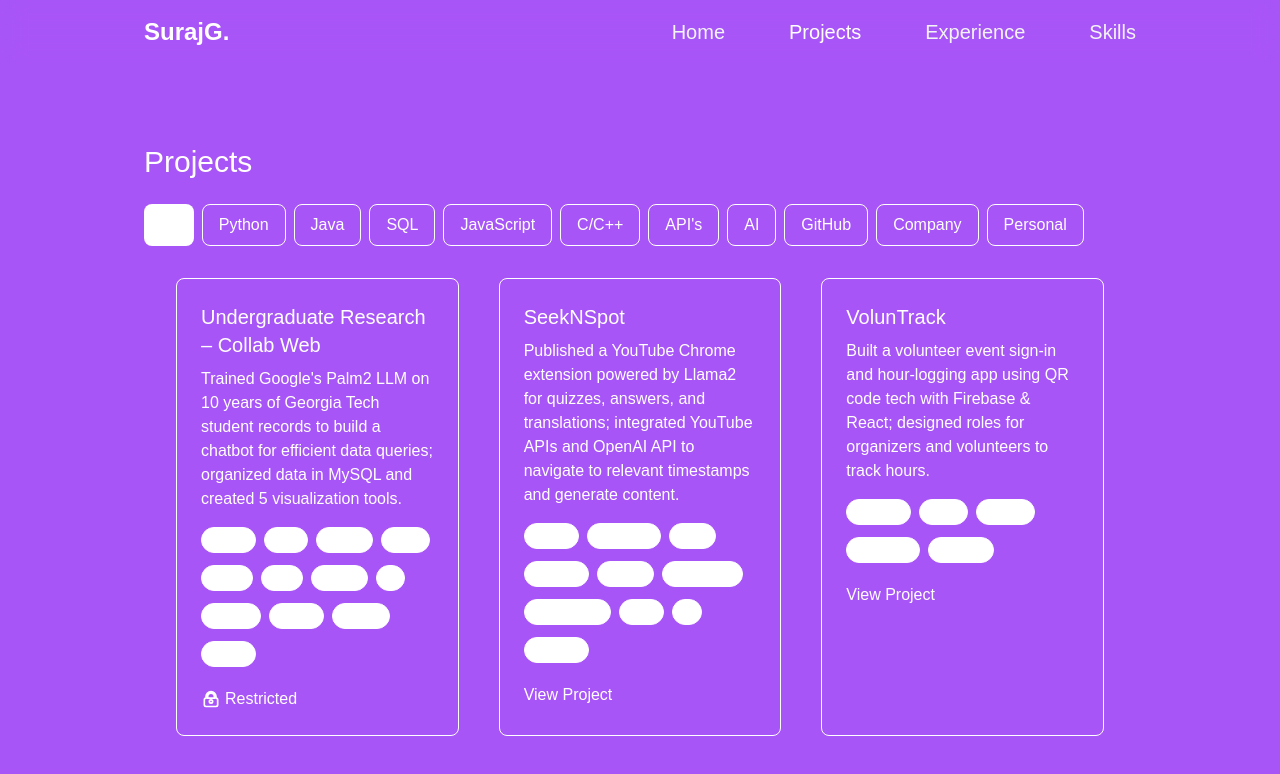
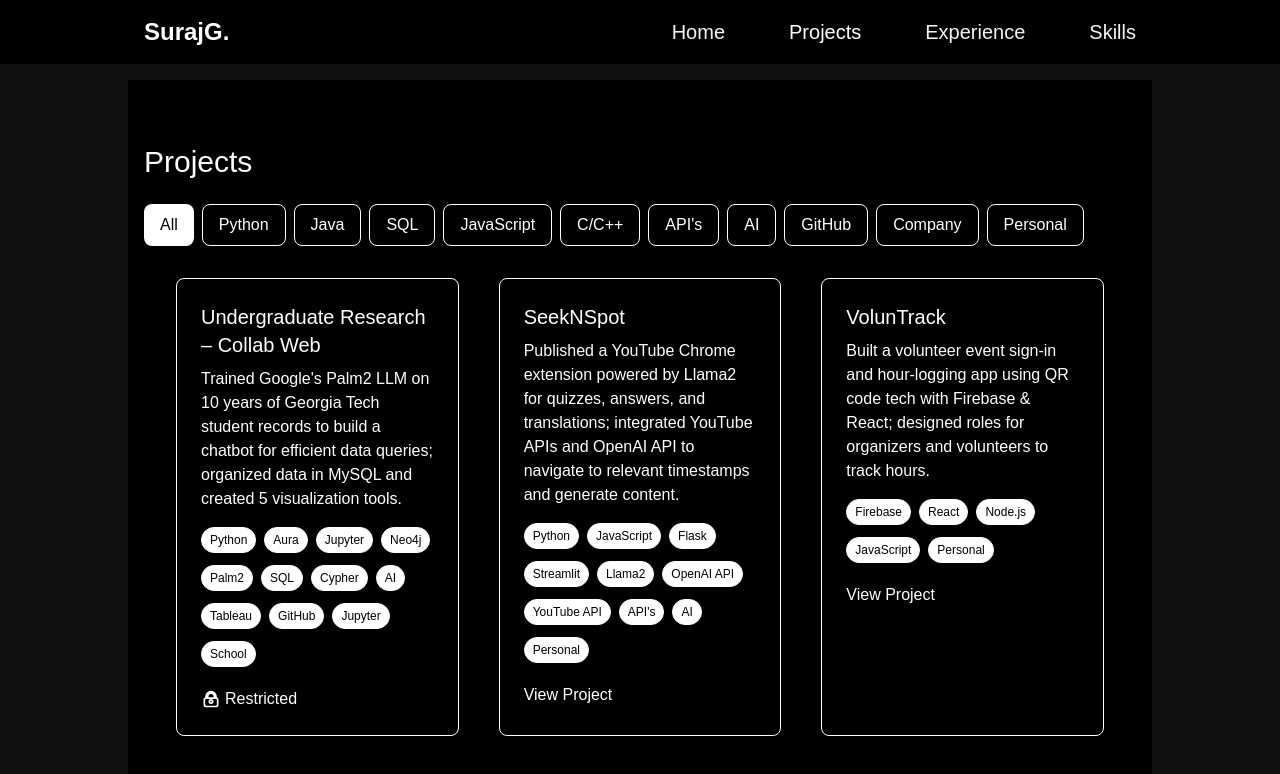
Before and after one commit to SurajGeddam/personal-portfolio, a Next.js app: page /projects in a window 1280 px wide. Shown: the top 774 px of the page. Built offline with nearby package versions, Linux system fonts and the light colour scheme.

Commit message:
Unify site with black background and white text for all sections and elements

```diff
--- a/components/ExperienceTimeline.tsx
+++ b/components/ExperienceTimeline.tsx
@@ -64,7 +64,7 @@ function formatTimelineDate(item: typeof timelineItems[number]) {
 export default function ExperienceTimeline() {
   let blockIdx = 0;
   return (
-    <section className="max-w-5xl mx-auto py-16 px-4 bg-primary text-white">
+    <section className="max-w-5xl mx-auto py-16 px-4 bg-black text-white">
       <h2 className="text-3xl font-heading text-center mb-12">Timeline</h2>
       <div className="relative">
         {/* vertical center line */}
@@ -79,7 +79,7 @@ export default function ExperienceTimeline() {
           {years.map((year) => (
             <>
               <div key={year} className="col-span-1 md:col-span-9 text-center mb-4 mt-8">
-                <span className="inline-block bg-white text-primary rounded-full px-4 py-1 text-lg font-heading shadow-soft">
+                <span className="inline-block bg-white text-black rounded-full px-4 py-1 text-lg font-heading shadow-soft">
                   {year}
                 </span>
               </div>
@@ -88,8 +88,8 @@ export default function ExperienceTimeline() {
                 const base = "col-span-1 md:col-span-4 p-4 md:p-6 rounded-lg";
                 const style =
                   item.type === "education"
-                    ? "border-2 border-white bg-primary"
-                    : "bg-primary shadow-soft border border-white";
+                    ? "border-2 border-white bg-black"
+                    : "bg-black shadow-soft border border-white";
                 return (
                   <motion.div
                     key={item.date + item.title}
--- a/components/Footer.tsx
+++ b/components/Footer.tsx
@@ -1,6 +1,6 @@
 export default function Footer() {
   return (
-    <footer className="bg-primary text-white py-8">
+    <footer className="bg-black text-white py-8">
       <div className="max-w-5xl mx-auto px-4 text-center space-y-4">
         <p className="font-body">
           📧 <a href="mailto:geddamsuraj@gmail.com" className="hover:text-white text-white">geddamsuraj@gmail.com</a>
--- a/components/Highlights.tsx
+++ b/components/Highlights.tsx
@@ -14,12 +14,12 @@ const stats = [
 
 export default function Highlights() {
   return (
-    <section className="max-w-5xl mx-auto py-16 px-4 bg-primary text-white">
+    <section className="max-w-5xl mx-auto py-16 px-4 bg-black text-white">
       <div className="grid grid-cols-1 sm:grid-cols-2 lg:grid-cols-4 gap-6">
         {stats.map(({ icon: Icon, label, value }, idx) => (
           <div
             key={label + idx}
-            className="bg-primary p-6 rounded-lg shadow-soft hover:scale-105 transition-transform border border-white"
+            className="bg-black p-6 rounded-lg shadow-soft hover:scale-105 transition-transform border border-white"
           >
             <Icon size={32} className="text-white" />
             <h3 className="text-2xl font-heading mt-4">{value}</h3>
--- a/components/Navbar.tsx
+++ b/components/Navbar.tsx
@@ -14,7 +14,7 @@ export default function Navbar() {
   const [menuOpen, setMenuOpen] = useState(false);
 
   return (
-    <nav className="fixed top-0 w-full backdrop-blur-md bg-primary shadow-soft z-50">
+    <nav className="fixed top-0 w-full backdrop-blur-md bg-black shadow-soft z-50">
       <div className="max-w-5xl mx-auto flex items-center justify-between p-4">
         <Link href="/" className="text-2xl font-heading font-bold text-white">
           SurajG.
--- a/components/Projects.tsx
+++ b/components/Projects.tsx
@@ -87,7 +87,7 @@ export default function Projects() {
       : projects.filter((p) => p.tech.includes(filter));
 
   return (
-    <section className="max-w-5xl mx-auto py-16 px-4 bg-primary text-white">
+    <section className="max-w-5xl mx-auto py-16 px-4 bg-black text-white">
       <h2 className="text-3xl font-heading mb-6">Projects</h2>
       <div className="flex flex-wrap gap-2 mb-8">
         {categories.map((cat) => (
@@ -96,8 +96,8 @@ export default function Projects() {
             onClick={() => setFilter(cat)}
             className={`px-4 py-2 rounded-lg transition-colors ${
               filter === cat
-                ? "bg-white text-primary"
-                : "bg-primary text-white border border-white"
+                ? "bg-white text-black"
+                : "bg-black text-white border border-white"
             }`}
           >
             {cat}
@@ -109,7 +109,7 @@ export default function Projects() {
           <motion.div
             key={p.title}
             whileHover={{ scale: 1.05 }}
-            className="bg-primary p-4 sm:p-6 rounded-lg shadow-soft flex flex-col h-full min-h-[320px] transition-transform border border-white"
+            className="bg-black p-4 sm:p-6 rounded-lg shadow-soft flex flex-col h-full min-h-[320px] transition-transform border border-white"
           >
             <h3 className="text-lg sm:text-xl font-heading mb-2 break-words">{p.title}</h3>
             <p className="text-body mb-4 text-sm sm:text-base">
@@ -119,7 +119,7 @@ export default function Projects() {
               {p.tech.map((t) => (
                 <span
                   key={t}
-                  className="text-xs px-2 py-1 bg-white text-primary border border-primary rounded-full mb-1"
+                  className="text-xs px-2 py-1 bg-white text-black border border-white rounded-full mb-1"
                 >
                   {t}
                 </span>
--- a/components/Skills.tsx
+++ b/components/Skills.tsx
@@ -32,8 +32,8 @@ export default function Skills() {
   const filtered = filter === "All" ? skills : skills.filter(s => s.category === filter);
 
   return (
-    <section className="max-w-5xl mx-auto py-16 px-4 bg-background text-gray-200">
-      <h2 className="text-3xl font-heading text-center mb-6 text-primary">Skills &amp; Tools</h2>
+    <section className="max-w-5xl mx-auto py-16 px-4 bg-black text-white">
+      <h2 className="text-3xl font-heading text-center mb-6">Skills &amp; Tools</h2>
       <div className="flex justify-center gap-4 mb-8">
         {categories.map(cat => (
           <button
@@ -41,8 +41,8 @@ export default function Skills() {
             onClick={() => setFilter(cat)}
             className={`px-4 py-2 rounded-lg font-body transition ${
               filter === cat
-                ? "bg-primary text-white"
-                : "bg-background text-gray-200 border border-gray-700"
+                ? "bg-white text-black"
+                : "bg-black text-white border border-white"
             }`}
           >
             {cat}
@@ -61,7 +61,7 @@ export default function Skills() {
           {filtered.map(skill => (
             <motion.span
               key={skill.name}
-              className="relative flex flex-col items-center justify-center bg-background rounded-full shadow-soft cursor-pointer min-w-[128px] min-h-[128px] w-32 h-32 group transition-transform hover:scale-110 border border-gray-700"
+              className="relative flex flex-col items-center justify-center bg-black rounded-full shadow-soft cursor-pointer min-w-[128px] min-h-[128px] w-32 h-32 group transition-transform hover:scale-110 border border-white"
               variants={{
                 hidden: { opacity: 0, y: 20 },
                 visible: { opacity: 1, y: 0 }
@@ -69,14 +69,14 @@ export default function Skills() {
               exit={{ opacity: 0, y: -20 }}
             >
               {skill.image ? (
-                <span className="flex items-center justify-center w-44 h-44 bg-background rounded-full border border-primary">
+                <span className="flex items-center justify-center w-44 h-44 bg-black rounded-full border border-white">
                   <img src={skill.image} alt={skill.name + ' icon'} className="object-contain w-36 h-24" />
                 </span>
               ) : (
-                <span className="text-sm font-body text-gray-200">{skill.name}</span>
+                <span className="text-sm font-body text-white">{skill.name}</span>
               )}
               {skill.image && (
-                <span className="absolute inset-0 flex items-center justify-center bg-primary bg-opacity-80 text-white text-xl font-bold rounded-full opacity-0 group-hover:opacity-100 transition-opacity">
+                <span className="absolute inset-0 flex items-center justify-center bg-white bg-opacity-80 text-black text-xl font-bold rounded-full opacity-0 group-hover:opacity-100 transition-opacity">
                   {skill.name}
                 </span>
               )}
--- a/src/app/globals.css
+++ b/src/app/globals.css
@@ -20,7 +20,7 @@
 }
 
 body {
-  background: #a855f7 !important;
+  background: #111111 !important;
   color: #fff !important;
   font-family: Arial, Helvetica, sans-serif;
 }
```
